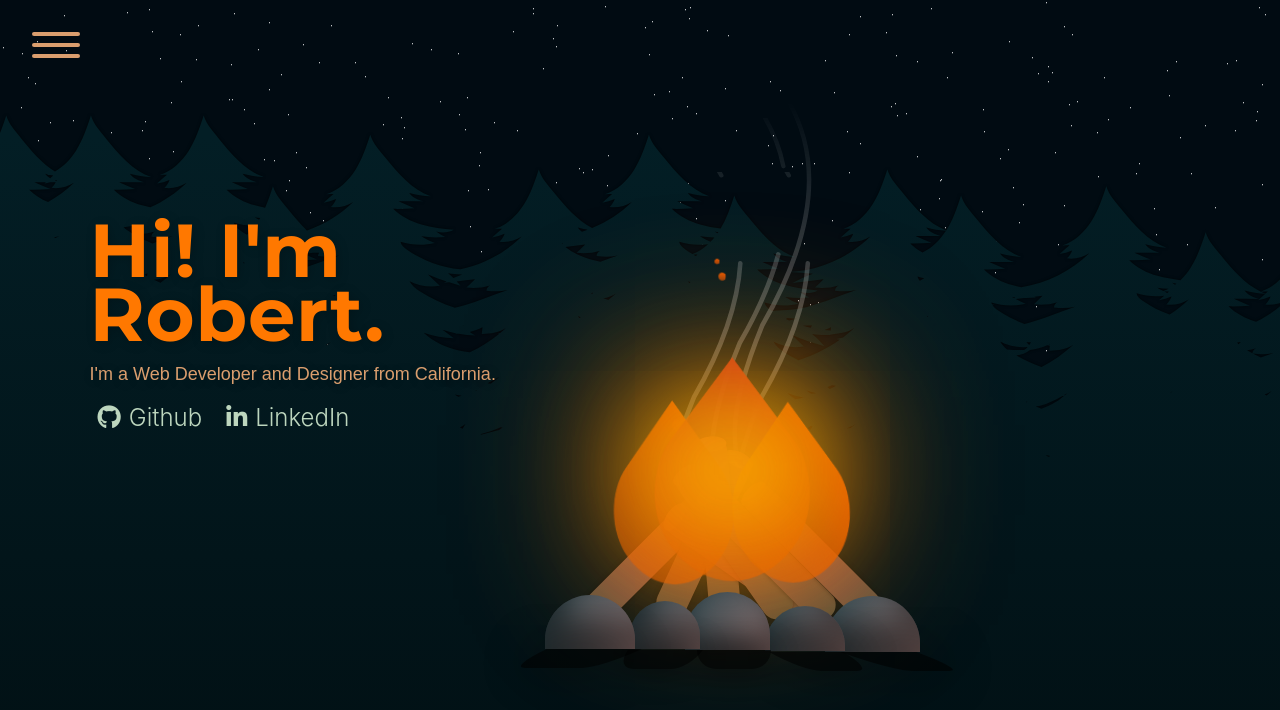
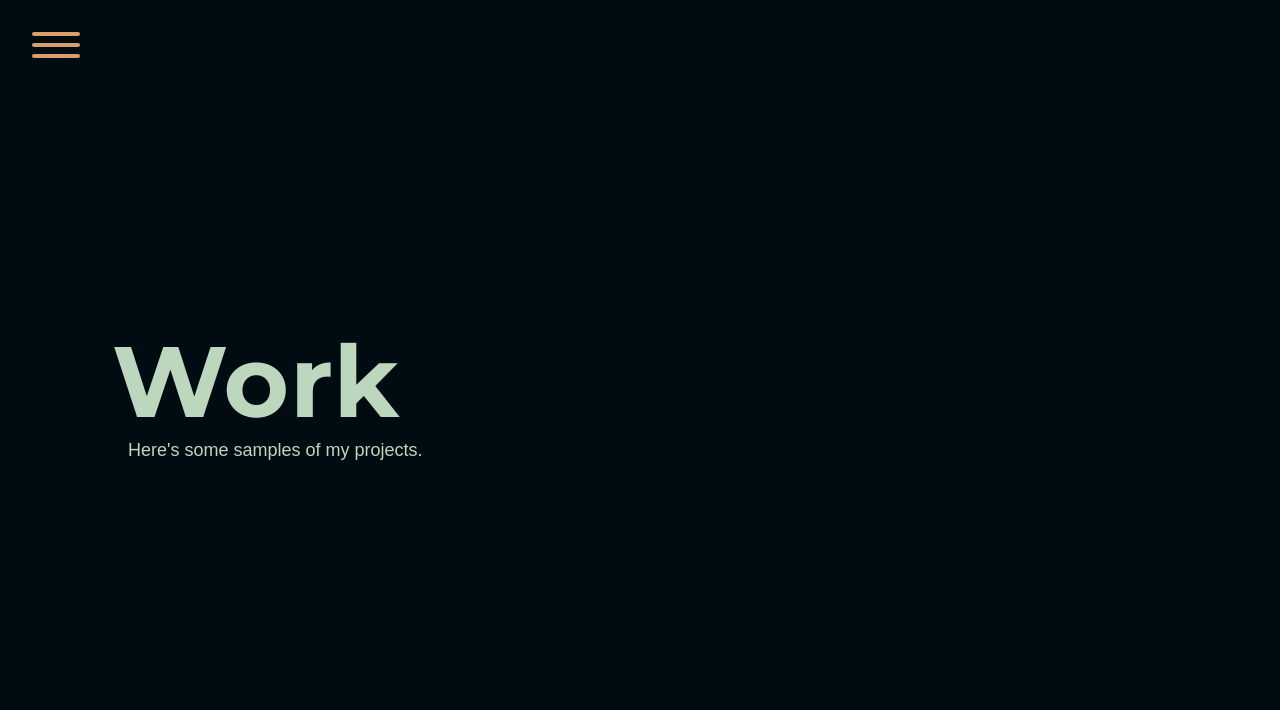
Before and after one commit to rschm007/portfolio_v3, a React (Create React App) app: page /work in a window 1280 px wide. Shown: the top 710 px of the page. Built offline with nearby package versions, Linux system fonts and the light colour scheme.

Commit message:
fixed positioning of main page elements

```diff
--- a/src/App.js
+++ b/src/App.js
@@ -10,12 +10,16 @@ import {
 
 import Main from "./pages/Main";
 import About from './pages/About';
+import Work from "./pages/Work";
+// import Contact from "./pages/Contact";
 
 const App = () => {
   return (
     <Router>
       <Route path="/" component={Main} />
       <Route path="/about" component={About} />
+      <Route path="/work" component={Work} />
+      {/* <Route path="/contact" component={Contact} /> */}
     </Router>
   );
 }
--- a/src/components/Animations/Campfire/index.js
+++ b/src/components/Animations/Campfire/index.js
@@ -59,6 +59,7 @@ const Campfire = () => {
         <div className="rock_big_5_glow" />
 
       </div>
+      <div className="ground" />
     </div>
   );
 };
--- a/src/pages/Work/index.js
+++ b/src/pages/Work/index.js
@@ -1,6 +1,23 @@
+import Header from "../../components/Header";
+import Subtitle from "../../components/Subtitle";
+import Navigation from '../../components/Navigation';
+import Wrapper from '../../components/Wrapper';
+import LinkButton from '../../components/LinkButton';
+import Stars from '../../components/Animations/Stars';
+
 const Work = (props) => {
     return (
+        <Wrapper class="background background_3">
+            <Navigation />
 
+            <Header tag="h1" content="Work" class="header_about__hero">
+                <Subtitle tag="p" content="Here's some samples of my projects." class="about" />
+            </Header>
+
+            <Wrapper class="work_container">
+
+            </Wrapper>
+        </Wrapper>
     );
 };
 
--- a/src/styles/components/animations/campfire.scss
+++ b/src/styles/components/animations/campfire.scss
@@ -87,17 +87,6 @@
   }
 }
 
-@keyframes rockGlow {
-  0%, 100% {
-    background-color: radial-gradient(to bottom, #ef5a00, #d43322);
-    opacity: 0.4;
-  }
-  50% {
-    background-color: radial-gradient(to bottom, #ef5a00, #d43322);
-    opacity: 0.8;
-  }
-}
-
 @keyframes dash {
   from {
     stroke-dashoffset: 0;
@@ -112,8 +101,8 @@
     @include width-height(630px, 400px);
     transform: skewX(5deg) scale(0.9);
     position: absolute;
-    bottom: 40%;
-    right: 1%;
+    bottom: 30%;
+    right: -20%;
     -webkit-mask-image: linear-gradient(to top, rgb(255, 255, 255) 30%, rgba(112, 112, 112, 0));
     mask-image: linear-gradient(to top, rgb(255, 255, 255) 30%, rgba(112, 112, 112, 0));
     -webkit-mask-size: 100% 100%;
@@ -174,12 +163,12 @@
   .fire {
     @include width-height($width: 140px, $height: 140px);
     position: absolute;
-    top: 50%;
-    right: 500px;
+    top: 58%;
+    right: 19%;
     background-color: transparent;
     margin-left: auto;
     margin-right: auto;
-    z-index: 2;
+    z-index: 3;
 
     * {
       position: absolute;
@@ -309,9 +298,9 @@
   .logs {
     position: absolute;
     @include transform(scale(1.5));
-    top: 77%;
-    right: 795px;
-    z-index: 0;
+    top: 91%;
+    right: 43%;
+    z-index: 2;
 
     .log {
       @include width-height($width: 21px, $height: 120px);
@@ -365,8 +354,8 @@
 
   .rocks {
     position: absolute;
-    top: 52%;
-    right: 500px;
+    top: 60%;
+    right: 19%;
 
     .rock_big_1, .rock_big_2, .rock_big_3, .rock_big_4, .rock_big_5 {
       position: absolute;
@@ -406,7 +395,7 @@
       &_2:before {
         @include width-height($width: 74px, $height: 18px);
         @include transform(skewX(60deg));
-        margin-top: 46px;
+        margin-top: 45px;
         left: 21px;
     }
     &_3:before {
@@ -417,7 +406,7 @@
     &_4:before {
       @include width-height($width: 75px, $height: 18px);
       @include transform(skewX(-35deg));
-      margin-top: 49px;
+      margin-top: 47px;
       left: -9px;
     }
     &_5:before {
@@ -453,4 +442,11 @@
       }
     }
   }
+
+  .ground {
+    @include width-height(100%, 15%);
+    position: absolute;
+    z-index: 1;
+    bottom: 20%;
+  }
 }
--- a/src/styles/components/header.scss
+++ b/src/styles/components/header.scss
@@ -5,11 +5,11 @@
         &__hero {
             @include font($color: $fireBright, $weight: 800, $align: left);
             width: calc(100vw - 60%);
-            margin-left: 7%;
-            margin-top: 17%;
+            margin-left: 10%;
+            margin-top: 20%;
 
             h1 {
-                text-shadow: 2px 2px 12px rgba(0, 0, 0, 0.2);
+                text-shadow: 2px 2px 12px rgba(0, 0, 0, 0.1);
                 margin-bottom: 0;
                 line-height: 64px;
             }
```
